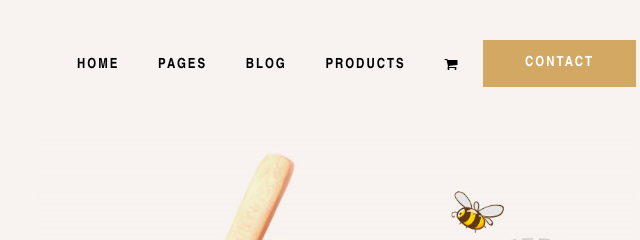
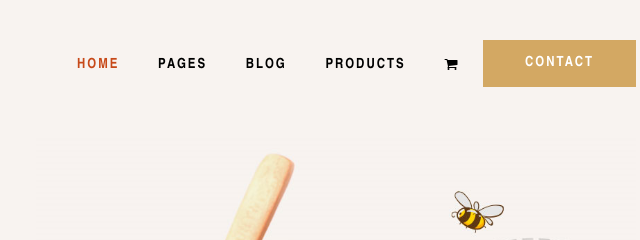
Before and after one commit to ArturasKi/7-honeybee, a website: page index.html in a window 1280 px wide. In both pictures the pointer is over the link "HOME". Shown: the top 240 px of the page, 504-1144 px from the left. Drawn offline with Linux system fonts and the light colour scheme.

Commit message:
Navigation hover

```diff
--- a/css/header.css
+++ b/css/header.css
@@ -20,6 +20,10 @@
     font-size: 14px;
 }
 
+.head > .navigation-main > .navigation:hover {
+    color: #C74919;
+}
+
 .head > .navigation-main > .head-button {
     display: inline-block;
     margin-left: 20px;
```
